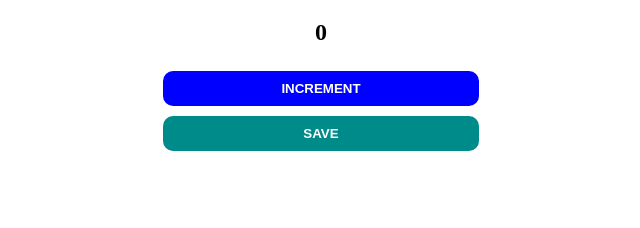
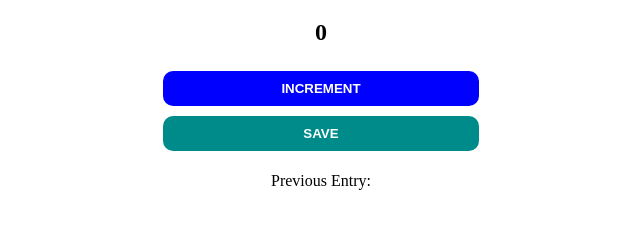
Before and after one commit to mjeni99/pss-counter, a plain HTML site: page index.html in a window 1280 px wide. Shown: the part 90-318 px from the top of the page, without its empty margins (319-959 px from the left). Drawn offline with Linux system fonts and the light colour scheme.

Commit message:
index.html modification

```diff
--- a/index.html
+++ b/index.html
@@ -8,11 +8,14 @@
 </head>
 <body>
     <center>
+        <div >
 <h1>People entered:</h1>
 <h2 id="count_people">0</h2>
 <button id="increment-btn" onclick="increment()">INCREMENT</button><br>
 <button id="save-btn" onclick="save()">SAVE</button>
+<p id="save_entry">Previous Entry: </p>
 <script src="index.js"></script>
+</div>
 </center>
 </body>
 </html>
```
